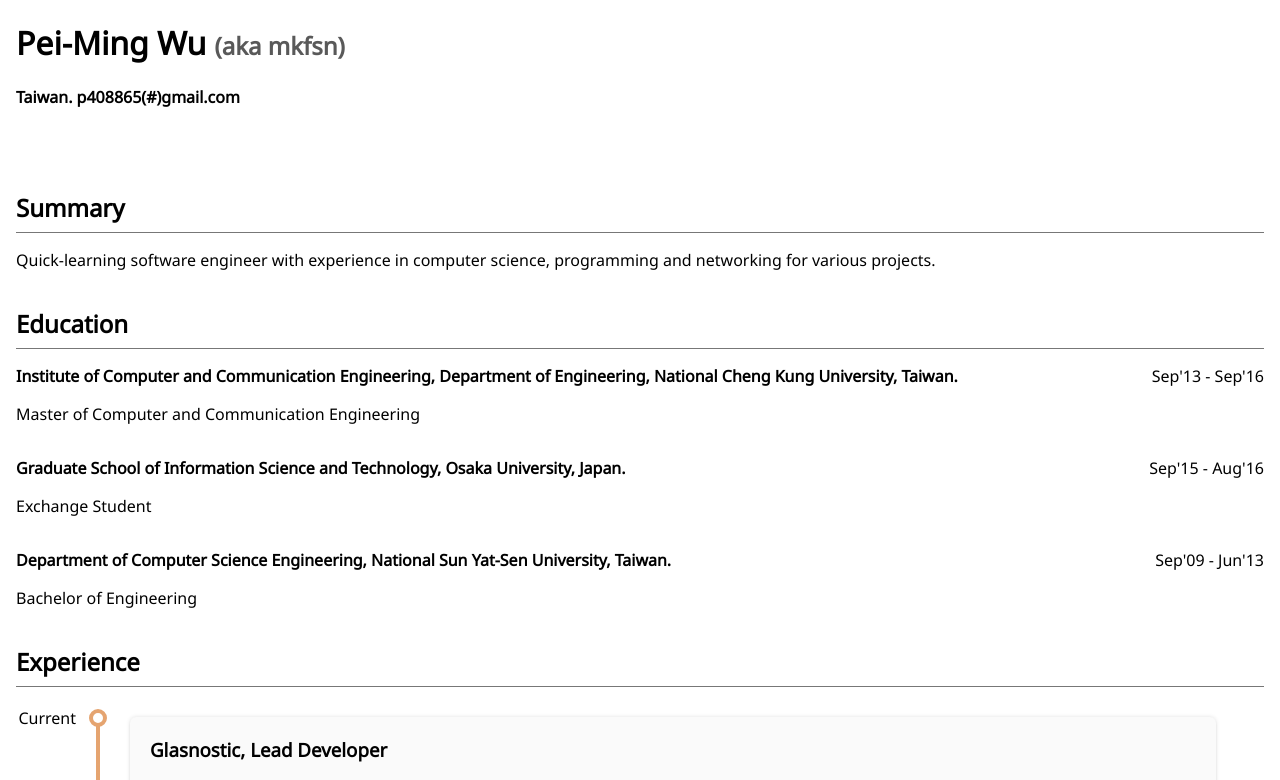
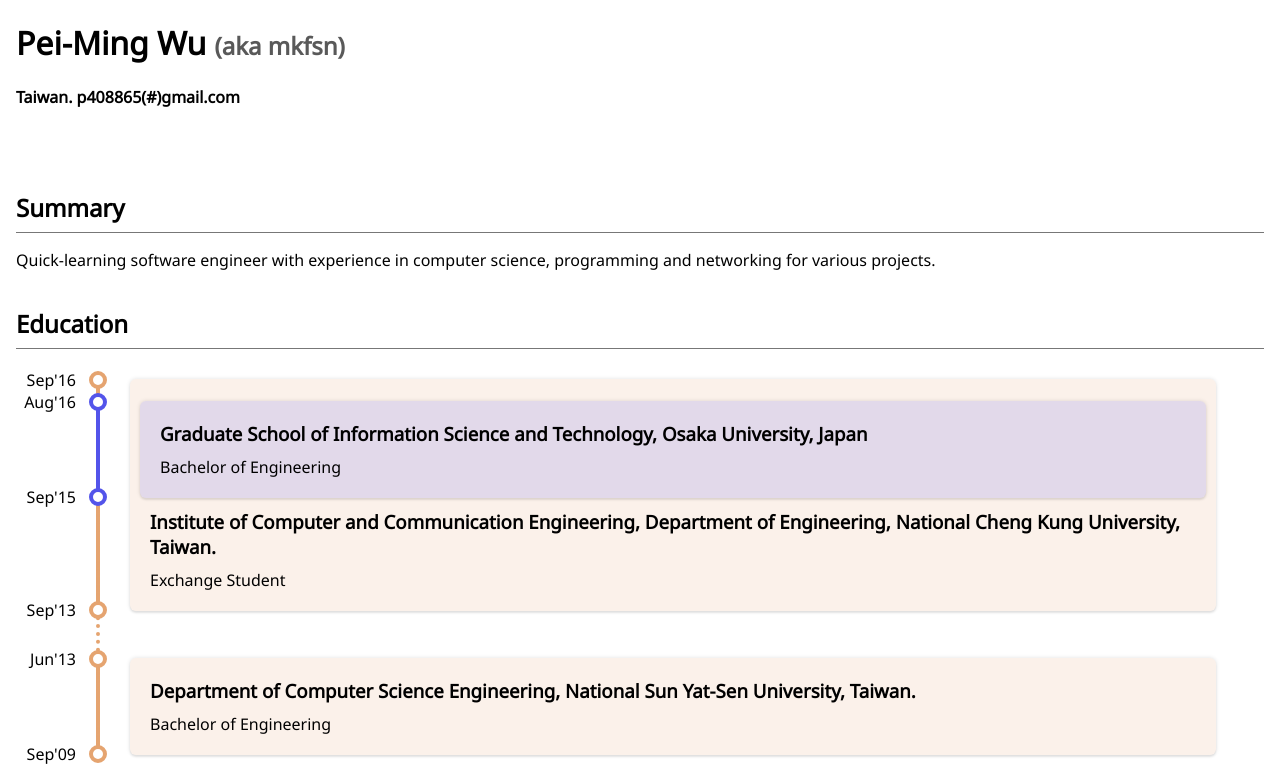
Before and after one commit to mkfsn/resume, a Next.js app: page / in a window 1280 px wide. Shown: the top 780 px of the page. Built offline with nearby package versions, Linux system fonts and the light colour scheme.

Commit message:
feat: add timeline to education but hide it when printing

```diff
--- a/components/education.js
+++ b/components/education.js
@@ -24,6 +24,62 @@
     return (
         <section id="education">
             <h1>Education</h1>
+
+            <div className={style.timeline}>
+                <div className={style['timeline-container']}>
+                    <div className={style['timeline-outline']}>
+                        <div className={style.end}>Sep'16</div>
+                        <div className={style.begin}>Sep'13</div>
+                    </div>
+                    <div className={style['timeline-content']} style={{paddingTop: '120px'}}>
+                        <div className={style.title}>
+                            <h3>
+                                Institute of Computer and Communication Engineering,
+                                Department of Engineering,
+                                National Cheng Kung University, Taiwan.
+                            </h3>
+                        </div>
+                        <div className={style.detail}>
+                            Exchange Student
+                        </div>
+                    </div>
+                </div>
+                <div className={style['timeline-container'] + ' ' + style['overlap']}>
+                    <div className={style['timeline-outline']}>
+                        <div className={style.end}>Aug'16</div>
+                        <div className={style.begin}>Sep'15</div>
+                    </div>
+                    <div className={style['timeline-content']}>
+                        <div className={style.title}>
+                            <h3>
+                                Graduate School of Information Science and Technology,
+                                Osaka University, Japan
+                            </h3>
+                        </div>
+                        <div className={style.detail}>
+                            Bachelor of Engineering
+                        </div>
+                    </div>
+                </div>
+                <div className={style['timeline-container']}>
+                    <div className={style['timeline-outline']}>
+                        <div className={style.end}>Jun'13</div>
+                        <div className={style.begin}>Sep'09</div>
+                    </div>
+                    <div className={style['timeline-content']}>
+                        <div className={style.title}>
+                            <h3>
+                                Department of Computer Science Engineering,
+                                National Sun Yat-Sen University, Taiwan.
+                            </h3>
+                        </div>
+                        <div className={style.detail}>
+                            Bachelor of Engineering
+                        </div>
+                    </div>
+                </div>
+            </div>
+
             {educations.map((education) => (
                 <div className={style.education} key={education.name}>
                     <p className={style.name}>{education.name}</p>
--- a/components/education.module.scss
+++ b/components/education.module.scss
@@ -1,7 +1,7 @@
 .education {
     $width-breakpoint: 500px;
 
-    display: grid;
+    display: none;
     grid-template-areas: "name   date"
                          "degree degree";
     margin-bottom: var(--gap);
@@ -10,6 +10,9 @@
         grid-template-areas: "name"
                              "date"
                              "degree";
+    }
+    @media print {
+        display: grid;
     }
 
     & > .degree {
@@ -37,3 +40,125 @@
         }
     }
 }
+
+.timeline {
+    $gap: 10px;
+    $timeline-color: rgb(229, 164, 112);
+    $overlap-color: rgb(83, 84, 234);
+    $timeline-width: 4px;
+    $outline-width: 70px;
+    $outline-gap: $gap;
+    $content-background-color: rgba(229, 164, 112, 0.15);
+    $overlap-content-background-color: rgba(83, 84, 234, 0.15);
+
+    position: relative;
+    max-width: 1200px;
+    margin-top: 30px;
+    margin-bottom: 19.92px;
+
+    @media print {
+        display: none;
+    }
+
+    &::after {
+        content: '';
+        top: 0;
+        bottom: 0;
+        left: 0;
+        position: absolute;
+        padding-left: $outline-gap + $outline-width;
+        border-right: $timeline-width dotted $timeline-color;
+    }
+
+    .timeline-container {
+        display: flex;
+        position: relative;;
+        padding-left: $outline-width + $outline-gap;
+        padding-top: 50px;
+
+        &:first-child {
+            padding-top: 0;
+        }
+
+        .timeline-outline {
+            position: inherit;
+            display: flex;
+            flex-direction: column;
+            border-right: $timeline-width solid $timeline-color;
+            margin-left: -$outline-gap - $outline-width;
+            padding-right: $outline-gap * 2;
+            text-align: right;
+
+            & > .end {
+                width: $outline-width - $outline-gap;
+                margin-top: -$gap;
+            }
+
+            & > .begin {
+                margin-top: auto;
+                width: $outline-width - $outline-gap;
+                margin-bottom: -$gap;
+            }
+
+            @mixin time-point {
+                content: '';
+                position: absolute;
+                width: $gap;
+                height: $gap;
+                right: -$gap - 1px;
+                background-color: white;
+                border: 4px solid $timeline-color;
+                border-radius: 50%;
+                z-index: 1;
+            }
+
+            &::before {
+                @include time-point;
+                top: -8px;
+            }
+
+            &::after {
+                @include time-point;
+                bottom: -8px;
+            }
+        }
+
+        .timeline-content {
+            padding: $gap 0 $gap 2*$gap;
+            box-shadow: 0 0 4px rgba(0, 0, 0, 0.12), 0 2px 2px rgba(0, 0, 0, 0.08);
+            background-color: $content-background-color;
+            position: relative;
+            border-radius: 6px;
+            margin-left: $gap * 3;
+            width: 100vw;
+
+            .title > h3 {
+                margin-top: $gap;
+                margin-bottom: $gap;
+            }
+
+            .detail {
+                margin-bottom: $gap;
+            }
+        }
+
+        &.overlap {
+            top: -260px;
+            margin-bottom: -150px;
+
+            .timeline-outline {
+                border-right-color: $overlap-color;
+                z-index: 999;
+                &::before, &::after {
+                    border-color: $overlap-color;
+                }
+            }
+
+            .timeline-content {
+                margin-left: 4 * $gap;
+                margin-right: $gap;
+                background-color: $overlap-content-background-color;
+            }
+        }
+    }
+}
--- a/components/experiences.module.scss
+++ b/components/experiences.module.scss
@@ -47,8 +47,8 @@
     $outline-width: 70px;
     $outline-right-gap: $gap;
     $line-width: 4px;
-    $timeline-color: #e5a470;
-    $content-background-color: #fafafa;
+    $timeline-color: rgb(95, 153, 80);
+    $content-background-color: rgba(95, 153, 80, 0.1);
 
     position: relative;
     max-width: 1200px;
```
